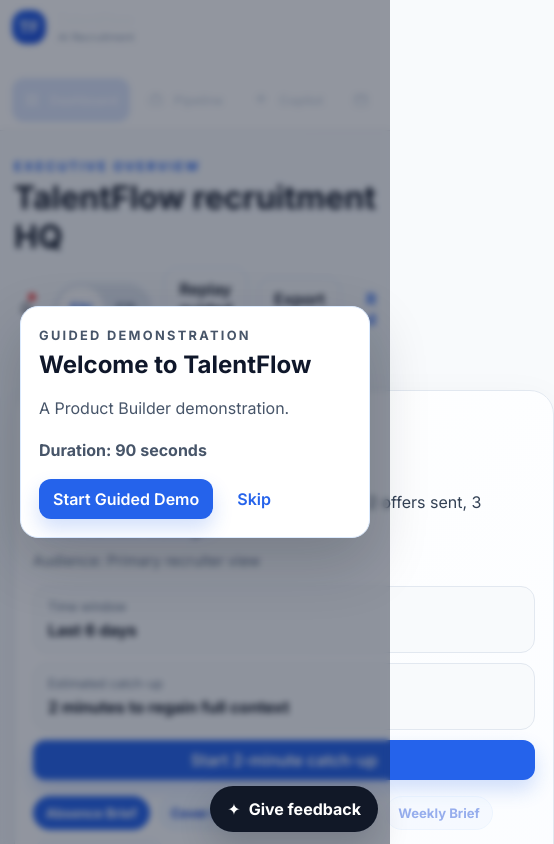
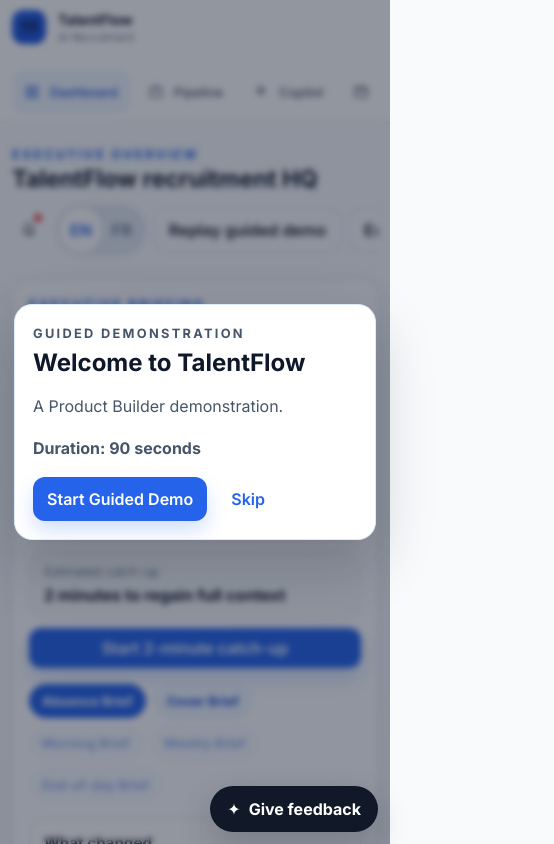
Before and after one commit to Sabrinaheydel/demo-talentflow-ai, a Next.js app: page / in a window 390 px wide. Shown: the top 844 px of the page, 554 px wide, since content can reach past the window. Built offline with nearby package versions, Linux system fonts and the light colour scheme.

Commit message:
feat: harden TalentFlow mobile ergonomics

```diff
--- a/src/app/mobile-beta.css
+++ b/src/app/mobile-beta.css
@@ -2,8 +2,14 @@
    Desktop remains the reference workspace, while small screens stay fully explorable. */
 
 @media (max-width: 860px) {
+  html,
+  body {
+    overflow-x: hidden;
+  }
+
   .app-shell {
     display: block;
+    min-width: 0;
   }
 
   .sidebar {
@@ -16,24 +22,29 @@
     border-right: 0;
     border-bottom: 1px solid #e5e7eb;
     background: rgba(255, 255, 255, 0.96);
+    color: #0f172a;
     backdrop-filter: blur(14px);
   }
 
   .brand-block {
     margin-bottom: 8px;
+    padding-bottom: 0;
   }
 
   .brand-mark {
     width: 34px;
     height: 34px;
+    border-radius: 11px;
   }
 
   .brand-name {
     font-size: 14px;
+    color: #0f172a;
   }
 
   .brand-subtitle {
     font-size: 11px;
+    color: #64748b;
   }
 
   .workspace-card,
@@ -52,7 +63,8 @@
     -webkit-overflow-scrolling: touch;
   }
 
-  .sidebar-nav::-webkit-scrollbar {
+  .sidebar-nav::-webkit-scrollbar,
+  .top-header__actions::-webkit-scrollbar {
     display: none;
   }
 
@@ -61,13 +73,30 @@
     min-height: 44px;
     padding: 10px 12px;
     border-radius: 12px;
+    color: #475569;
     scroll-snap-align: start;
     white-space: nowrap;
   }
 
+  .sidebar-nav__item.is-active,
+  .sidebar-nav__item:hover {
+    background: #eff6ff;
+    color: #1d4ed8;
+  }
+
+  .main-panel {
+    min-width: 0;
+  }
+
   .top-header {
     gap: 12px;
-    padding-block: 14px;
+    margin-bottom: 18px;
+    padding-block: 10px 4px;
+  }
+
+  .top-header h1 {
+    font-size: clamp(1.45rem, 6vw, 2rem);
+    line-height: 1.12;
   }
 
   .top-header__actions {
@@ -76,10 +105,65 @@
     flex-wrap: nowrap;
     padding-bottom: 2px;
     scrollbar-width: none;
+    -webkit-overflow-scrolling: touch;
   }
 
-  .top-header__actions::-webkit-scrollbar {
-    display: none;
+  .top-header__actions > * {
+    flex: 0 0 auto;
+  }
+
+  .hero-panel,
+  .candidate-hero,
+  .pipeline-banner,
+  .briefing-hero__header {
+    flex-direction: column;
+    align-items: stretch;
+  }
+
+  .hero-panel,
+  .candidate-hero,
+  .pipeline-banner,
+  .briefing-hero,
+  .section-card,
+  .copilot-chat-panel,
+  .modal-card {
+    min-width: 0;
+  }
+
+  .hero-metrics,
+  .briefing-meta-stack {
+    width: 100%;
+    min-width: 0;
+  }
+
+  .candidate-hero__identity {
+    align-items: flex-start;
+  }
+
+  .candidate-hero__insights {
+    width: 100%;
+    display: grid;
+    grid-template-columns: repeat(2, minmax(0, 1fr));
+  }
+
+  .candidate-score-card {
+    min-width: 0;
+  }
+
+  .content-grid,
+  .copilot-shell,
+  .detail-grid,
+  .team-grid,
+  .interview-list-grid {
+    grid-template-columns: 1fr;
+  }
+
+  .stats-grid {
+    grid-template-columns: repeat(3, minmax(0, 1fr));
+  }
+
+  .briefing-layer-grid {
+    grid-template-columns: 1fr;
   }
 
   .pipeline-board {
@@ -91,13 +175,57 @@
     overflow-x: auto;
     overscroll-behavior-inline: contain;
     scroll-snap-type: x mandatory;
-    padding-bottom: 12px;
+    padding: 2px 2px 12px;
     scrollbar-width: thin;
     -webkit-overflow-scrolling: touch;
   }
 
   .pipeline-board > * {
     scroll-snap-align: start;
+  }
+
+  .pipeline-column {
+    min-width: 0;
+  }
+
+  .pipeline-toolbar,
+  .pipeline-toolbar__actions,
+  .interview-toolbar-grid,
+  .team-filter-grid {
+    min-width: 0;
+  }
+
+  .copilot-context-grid,
+  .artifact-columns {
+    grid-template-columns: 1fr;
+  }
+
+  .copilot-message__bubble {
+    max-width: 92%;
+  }
+
+  .table-shell,
+  .comparison-table-wrap {
+    max-width: 100%;
+    overscroll-behavior-inline: contain;
+    -webkit-overflow-scrolling: touch;
+  }
+
+  .modal-backdrop,
+  .guided-demo-overlay {
+    padding: 14px;
+  }
+
+  .modal-card,
+  .guided-demo-entry-card,
+  .guided-demo-final-card {
+    max-height: calc(100dvh - 28px);
+    overflow-y: auto;
+  }
+
+  .guided-demo-narration {
+    max-height: min(58dvh, 520px);
+    overflow-y: auto;
   }
 
   button,
@@ -107,30 +235,175 @@
   textarea {
     touch-action: manipulation;
   }
+
+  input,
+  select,
+  textarea {
+    font-size: 16px;
+  }
 }
 
 @media (max-width: 640px) {
   .main-panel {
-    padding: 14px;
+    padding: 14px 12px calc(88px + env(safe-area-inset-bottom));
   }
 
-  .pipeline-metrics {
+  .main-content,
+  .pipeline-shell,
+  .copilot-shell {
+    gap: 14px;
+  }
+
+  .hero-panel,
+  .candidate-hero,
+  .pipeline-banner,
+  .briefing-hero,
+  .section-card,
+  .copilot-chat-panel,
+  .copilot-side-card {
+    padding: 16px;
+    border-radius: 18px;
+  }
+
+  .stats-grid,
+  .pipeline-metrics,
+  .interviews-kpi-grid,
+  .interview-toolbar-grid,
+  .scorecard-grid,
+  .team-kpi-grid,
+  .team-filter-grid,
+  .team-grid {
     grid-template-columns: 1fr 1fr;
     gap: 10px;
+  }
+
+  .hero-metrics,
+  .briefing-layer-grid,
+  .candidate-hero__insights,
+  .team-card__metrics,
+  .action-surface-grid {
+    grid-template-columns: 1fr;
+  }
+
+  .candidate-hero__identity {
+    gap: 12px;
+  }
+
+  .candidate-avatar {
+    width: 56px;
+    height: 56px;
+    border-radius: 16px;
+  }
+
+  .candidate-hero__row h2 {
+    font-size: 1.25rem;
+  }
+
+  .candidate-hero__meta {
+    gap: 8px 10px;
+    font-size: 0.88rem;
+  }
+
+  .pipeline-board {
+    grid-auto-columns: min(88vw, 320px);
+    margin-right: -12px;
+    padding-right: 12px;
+  }
+
+  .pipeline-card,
+  .team-card {
+    border-radius: 15px;
   }
 
   .sidebar-nav__item {
     font-size: 13px;
   }
 
-  .top-header__actions .button,
-  .top-header__actions button {
+  .top-header__actions .btn,
+  .top-header__actions button,
+  .team-card__actions .btn,
+  .modal-actions .btn,
+  .guided-demo-actions .btn {
     min-height: 44px;
   }
 
-  .card,
-  .panel,
-  .metric-card {
-    border-radius: 16px;
+  .copilot-chat-panel {
+    padding: 16px;
+  }
+
+  .copilot-composer {
+    padding: 12px;
+  }
+
+  .copilot-composer textarea {
+    min-height: 112px;
+  }
+
+  .copilot-composer__actions,
+  .modal-actions,
+  .guided-demo-actions {
+    width: 100%;
+  }
+
+  .copilot-composer__actions .btn,
+  .modal-actions .btn {
+    flex: 1;
+  }
+
+  .document-card,
+  .stack-list__item,
+  .priority-item,
+  .insight-pill,
+  .interview-card__detail-row,
+  .feedback-row {
+    align-items: flex-start;
+  }
+
+  .toast {
+    right: 12px;
+    bottom: calc(76px + env(safe-area-inset-bottom));
+    max-width: calc(100vw - 24px);
+    border-radius: 14px;
+  }
+
+  .guided-demo-narration {
+    right: 10px;
+    left: 10px;
+    bottom: calc(72px + env(safe-area-inset-bottom));
+    width: auto;
   }
 }
+
+@media (max-width: 440px) {
+  .stats-grid,
+  .pipeline-metrics,
+  .interviews-kpi-grid,
+  .interview-toolbar-grid,
+  .scorecard-grid,
+  .team-kpi-grid,
+  .team-filter-grid,
+  .team-grid {
+    grid-template-columns: 1fr;
+  }
+
+  .top-header__actions {
+    gap: 8px;
+  }
+
+  .language-switch button {
+    padding: 8px 10px;
+  }
+
+  .pipeline-board {
+    grid-auto-columns: calc(100vw - 38px);
+  }
+
+  .candidate-hero__identity {
+    flex-direction: column;
+  }
+
+  .copilot-prompt-pill,
+  .copilot-action-item {
+    min-height: 44px;
+  }
+}
```
